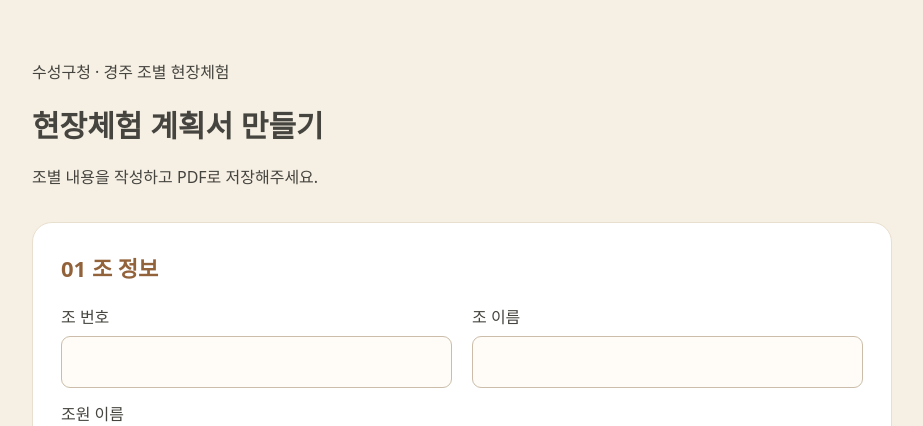
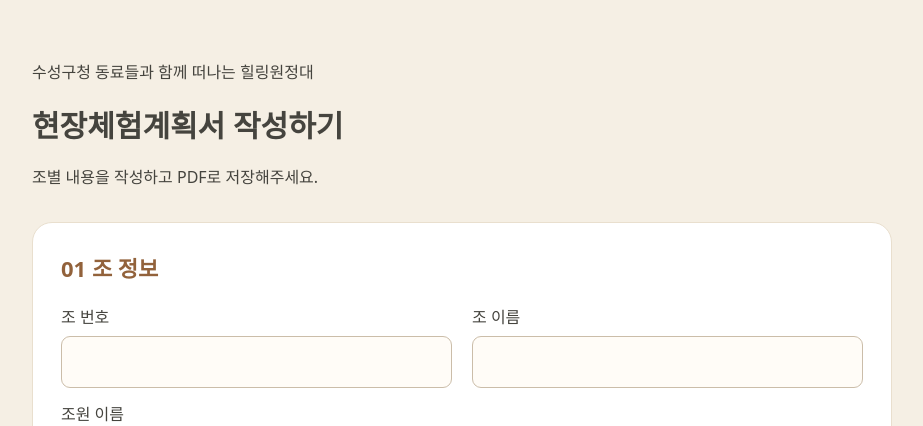
Before and after one commit to doriiver17/gyeongju-plan-web, a Flask app: page / in a window 1280 px wide. Shown: the top 426 px of the page, without its empty margins (178-1101 px from the left). Run offline with Flask 3, Linux system fonts and the light colour scheme; some web fonts are replaced.

Commit message:
Update plan page heading and browser title

```diff
--- a/templates/index.html
+++ b/templates/index.html
@@ -1,5 +1,5 @@
-<!doctype html><html lang="ko"><head><meta charset="utf-8"><meta name="viewport" content="width=device-width,initial-scale=1"><title>수성구청 경주 현장체험 계획서 만들기</title><link rel="stylesheet" href="{{ url_for('static',filename='style.css') }}"></head><body><main>
-<header><p>수성구청 · 경주 조별 현장체험</p><h1>현장체험 계획서 만들기</h1><p>조별 내용을 작성하고 PDF로 저장해주세요.</p></header>
+<!doctype html><html lang="ko"><head><meta charset="utf-8"><meta name="viewport" content="width=device-width,initial-scale=1"><title>현장체험계획서 작성하기</title><link rel="stylesheet" href="{{ url_for('static',filename='style.css') }}"></head><body><main>
+<header><p>수성구청 동료들과 함께 떠나는 힐링원정대</p><h1>현장체험계획서 작성하기</h1><p>조별 내용을 작성하고 PDF로 저장해주세요.</p></header>
 <aside id="kakao" hidden>카카오톡 내부 브라우저에서는 PDF 저장이 제한될 수 있습니다. 주소를 복사해 Chrome 또는 Safari에서 열어주세요. <button type="button" id="copy-url">주소 복사</button><span id="copy-result" role="status"></span></aside>
 <form id="plan-form" action="/generate" method="post">
 <section><h2>01 조 정보</h2><div class="grid"><label>조 번호<input name="group_no" type="number" min="1" max="99" required></label><label>조 이름<input name="team_name" maxlength="20" required></label></div><label>조원 이름<input name="members" maxlength="100" required><small>최대 8명, 이름 사이에 쉼표를 넣어주세요.</small></label>
```
